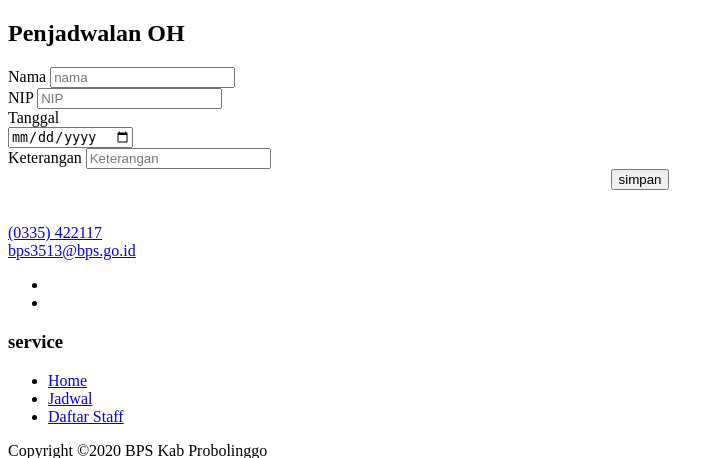
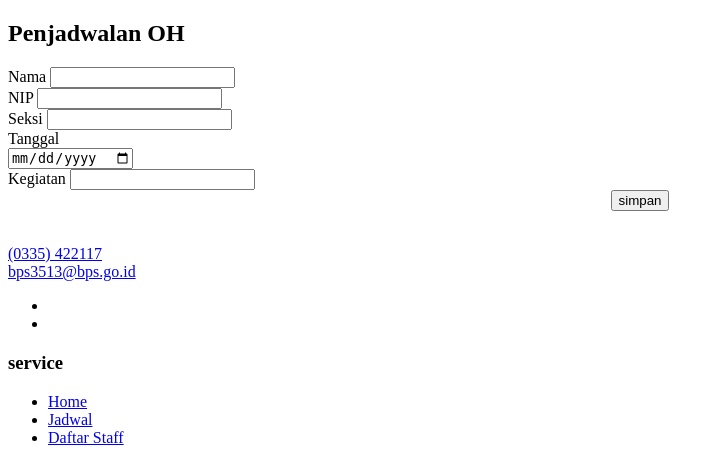
Before and after one commit to Alfira141099/BPS_OH, a PHP site: template application/views/Input_kasi.php in a window 1280 px wide. Shown: the part 78-536 px from the top of the page, without its empty margins (0-724 px from the left). Run offline with PHP 8.4, Linux system fonts and the light colour scheme; the template is opened without the code that fills it, so the values that code supplies are empty.

Commit message:
Puput
Input Kasi (seksi)

```diff
--- a/application/views/Input_kasi.php
+++ b/application/views/Input_kasi.php
@@ -73,11 +73,15 @@
             <form action="" id="form-input" method="POST">
               <div class="form-group">
                 <label for="nama">Nama</label>
-                        <input type="text" class="form-control" name="nama" id="nama" placeholder="nama" required>
+                        <input type="text" class="form-control" name="nama" id="nama" placeholder="" required>
               </div>
               <div class="form-group">
                 <label for="nama">NIP</label>
-                        <input type="text" class="form-control" name="nip" id="nip" placeholder="NIP" required>
+                        <input type="text" class="form-control" name="nip" id="nip" placeholder="" required>
+              </div>
+              <div class="form-group">
+                <label for="nama">Seksi</label>
+                        <input type="text" class="form-control" name="seksi" id="" placeholder="" required>
               </div>
               <div class="form-group">
                 <label for="tempat">Tanggal</label>
@@ -87,8 +91,8 @@
               </div>
 
               <div class="form-group">
-                <label for="nama">Keterangan</label>
-                        <input type="text" class="form-control" name="keterangan" id="keterangan" placeholder="Keterangan" required>
+                <label for="nama">Kegiatan</label>
+                        <input type="text" class="form-control" name="kegiatan" id="" placeholder="" required>
               </div>
               <center>
               <div class="form-group">
```
